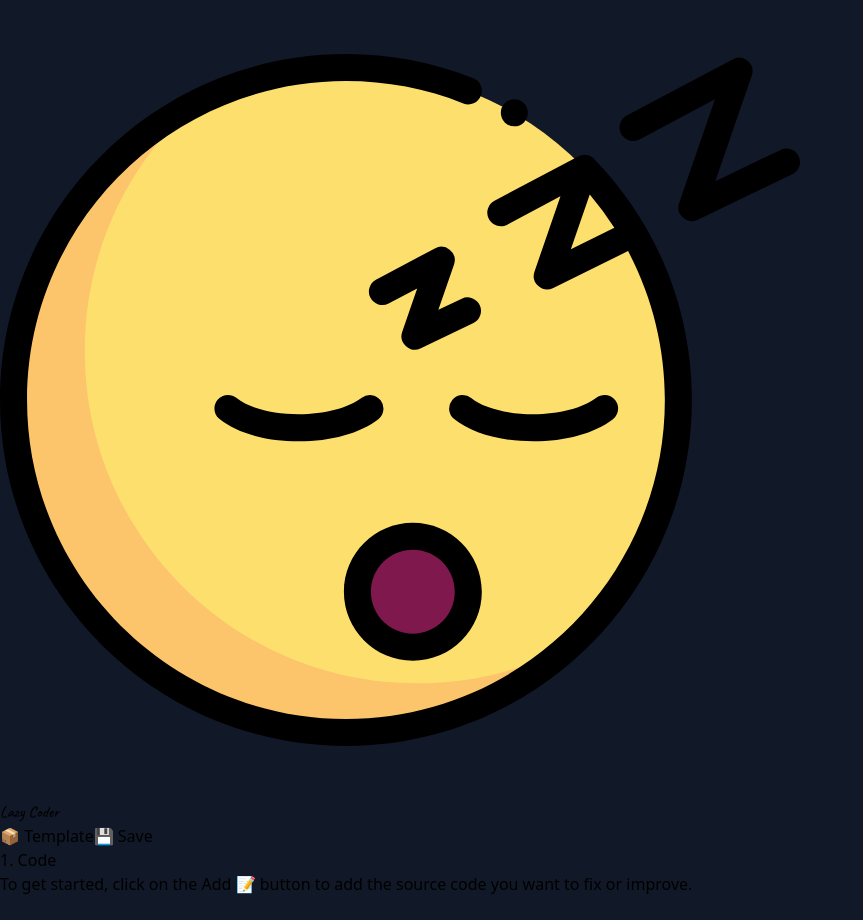
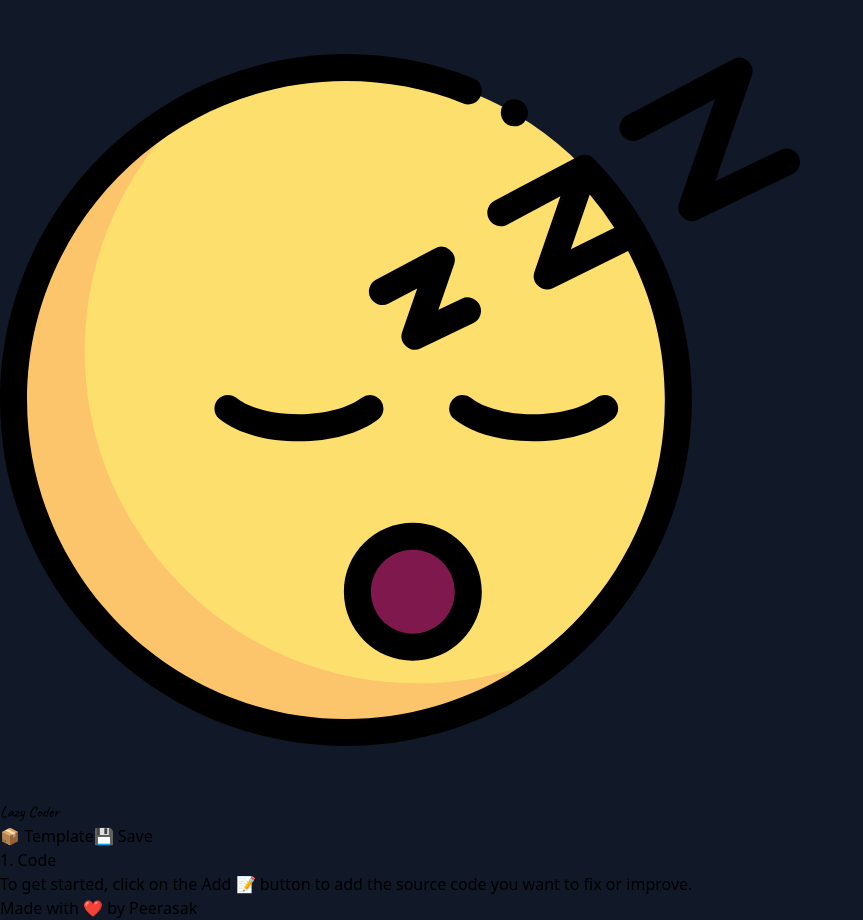
Before and after one commit to peerasak-u/lazy-coder, a Vue app: page / in a window 1280 px wide. Shown: the whole page, without its empty margins (0-863 px from the left). Before the commit the page ends 896 px from the top, so only its background shows below. Built offline with nearby package versions, Linux system fonts and the light colour scheme.

Commit message:
feat: add footer

```diff
--- a/src/App.vue
+++ b/src/App.vue
@@ -1,3 +1,10 @@
 <template>
-  <router-view></router-view>
+  <div class="min-h-screen flex flex-col">
+    <div class="flex-grow">
+      <router-view></router-view>
+    </div>
+    <footer class="text-center py-4 bg-gray-800">
+      <p class="text-gray-300">Made with ❤️ by Peerasak</p>
+    </footer>
+  </div>
 </template>
--- a/src/components/Home.vue
+++ b/src/components/Home.vue
@@ -1,6 +1,6 @@
 <template>
   <div
-    class="min-h-screen bg-gray-900 text-white py-6 flex flex-col justify-center sm:py-12"
+    class="bg-gray-900 text-white py-6 flex flex-col justify-center sm:py-12"
   >
     <!-- Navbar -->
     <nav class="fixed top-0 left-0 w-full bg-gray-800 shadow-xl z-10">
```
